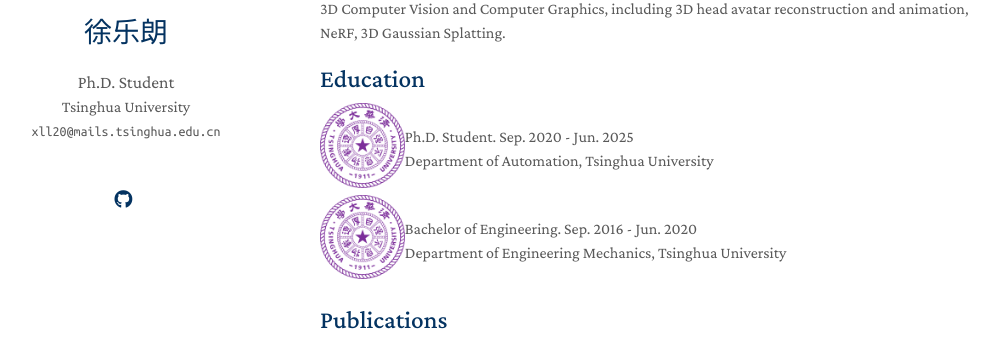
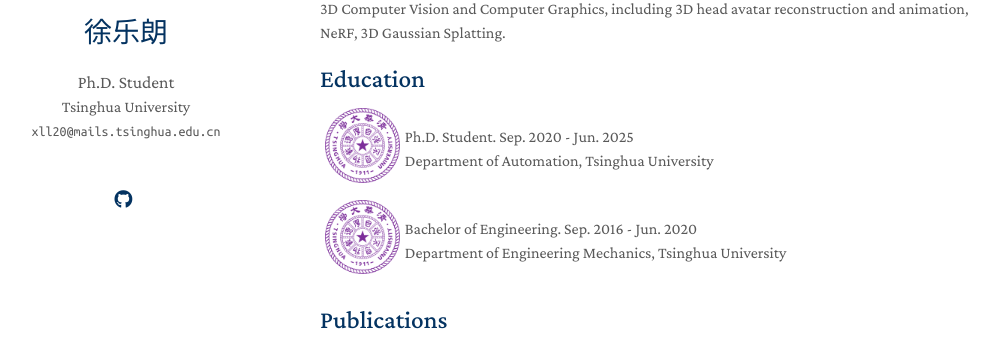
Before and after one commit to YuelangX/yuelangx.github.io, a Jekyll site: the page built from index.md, in a window 1280 px wide. Shown: the part 222-577 px from the top of the page, without its empty margins (150-1149 px from the left). Built offline with Jekyll 4.4.1, drawn with Linux system fonts in a browser that asks for light colours; nearby versions of some CDN libraries; a style sheet for code colours, icons or effects is not loaded; our own code applies the rules of GitHub Pages for plain Markdown files.

Commit message:
Update education.md

```diff
--- a/_includes/education.md
+++ b/_includes/education.md
@@ -4,7 +4,7 @@
 <table style="width:100%;border:none;border-spacing:0px;border-collapse:separate;margin-right:auto;margin-left:auto">
 
 <tr>
-<td style="padding:0px;width:12%;vertical-align:middle;border:none" align="center">
+<td style="padding:5px;width:12%;vertical-align:middle;border:none" align="center">
 <img width="100" src="./assets/img/tsinghua.png"/>
 </td>
 <td style="padding:0px;width:80%;vertical-align:middle;border: none" align="left">
@@ -14,7 +14,7 @@ Department of Automation, Tsinghua University<br>
 </tr>
 
 <tr>
-<td style="padding:0px;width:12%;vertical-align:middle;border:none" align="center">
+<td style="padding:5px;width:12%;vertical-align:middle;border:none" align="center">
 <img width="100" src="./assets/img/tsinghua.png"/>
 </td>
 <td style="padding:0px;width:80%;vertical-align:middle;border: none" align="left">
```
